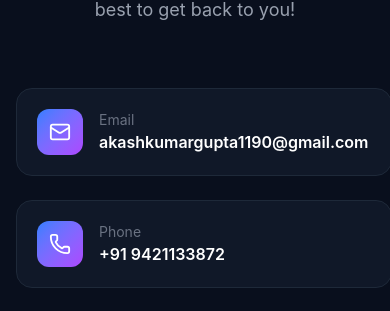
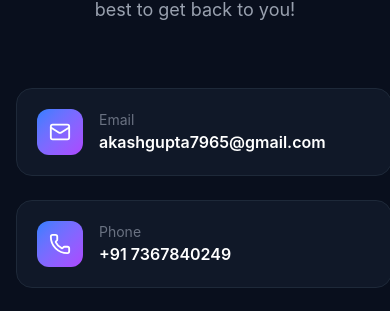
Before and after one commit to Akash7367/portfolio, a React (Vite) app: page / in a window 390 px wide. Shown: the part 8336-8647 px from the top of the page. Built offline with nearby package versions, Linux system fonts and the light colour scheme.

Commit message:
Update contact information: phone and email

```diff
--- a/src/components/Contact.tsx
+++ b/src/components/Contact.tsx
@@ -32,14 +32,14 @@ export default function Contact({ darkMode }: ContactProps) {
     {
       icon: <Mail size={22} />,
       label: 'Email',
-      value: 'akashkumargupta1190@gmail.com',
-      href: 'mailto:akashkumargupta1190@gmail.com',
+      value: 'akashgupta7965@gmail.com',
+      href: 'mailto:akashgupta7965@gmail.com',
     },
     {
       icon: <Phone size={22} />,
       label: 'Phone',
-      value: '+91 9421133872',
-      href: 'tel:+919421133872',
+      value: '+91 7367840249',
+      href: 'tel:+917367840249',
     },
     {
       icon: <MapPin size={22} />,
@@ -176,7 +176,7 @@ export default function Contact({ darkMode }: ContactProps) {
                   <span className="font-bold text-[14px] leading-none">GFG</span>
                 </motion.a>
                 <motion.a
-                  href="mailto:akashkumargupta1190@gmail.com"
+                  href="mailto:akashgupta7965@gmail.com"
                   whileHover={{ scale: 1.1, y: -3 }}
                   whileTap={{ scale: 0.95 }}
                   className={`p-3 rounded-xl transition-all duration-200 ${
--- a/src/components/Footer.tsx
+++ b/src/components/Footer.tsx
@@ -116,7 +116,7 @@ export default function Footer({ darkMode }: FooterProps) {
               <span className="font-bold text-[14px] leading-none">GFG</span>
             </a>
             <a
-              href="mailto:akashkumargupta1190@gmail.com"
+              href="mailto:akashgupta7965@gmail.com"
               className={`p-2.5 rounded-xl transition-all duration-200 ${
                 darkMode
                   ? 'bg-gray-800 text-gray-400 hover:bg-blue-500/20 hover:text-blue-400'
```
